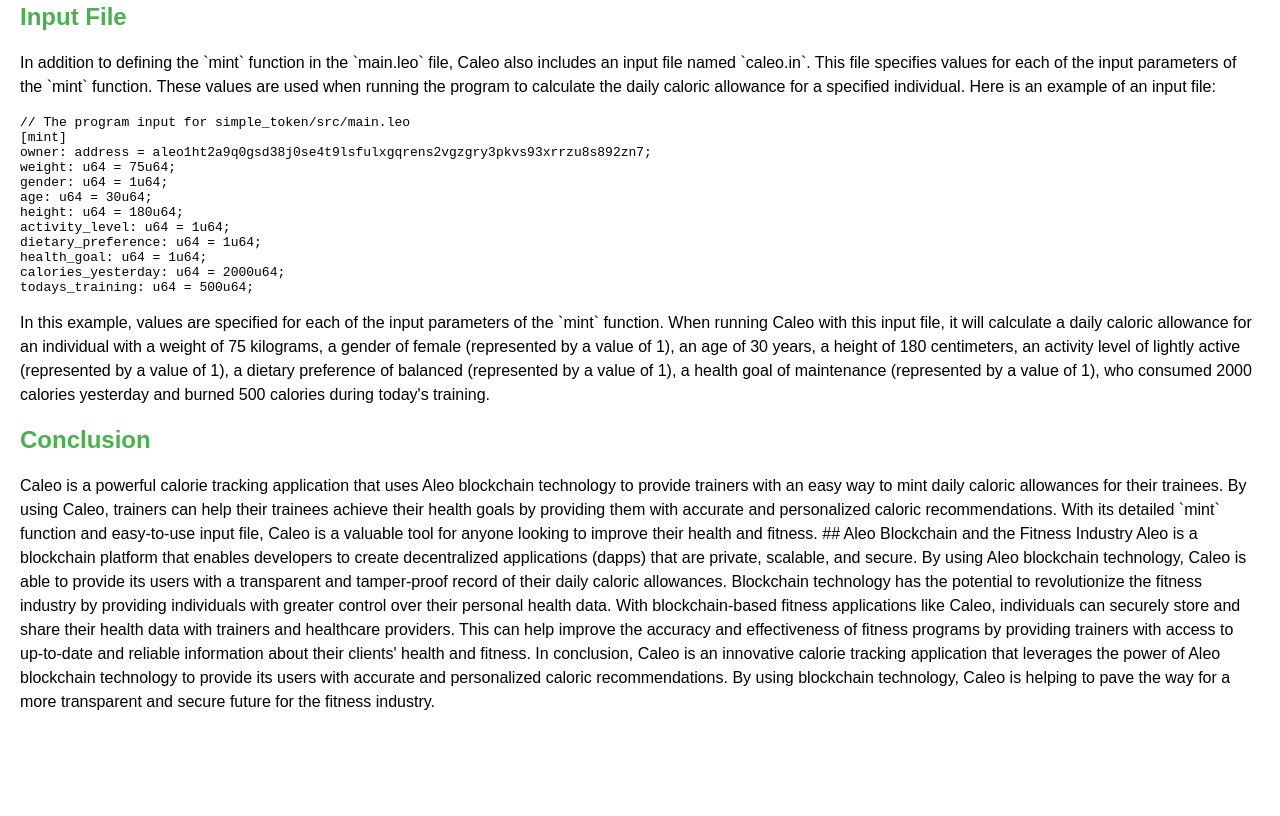
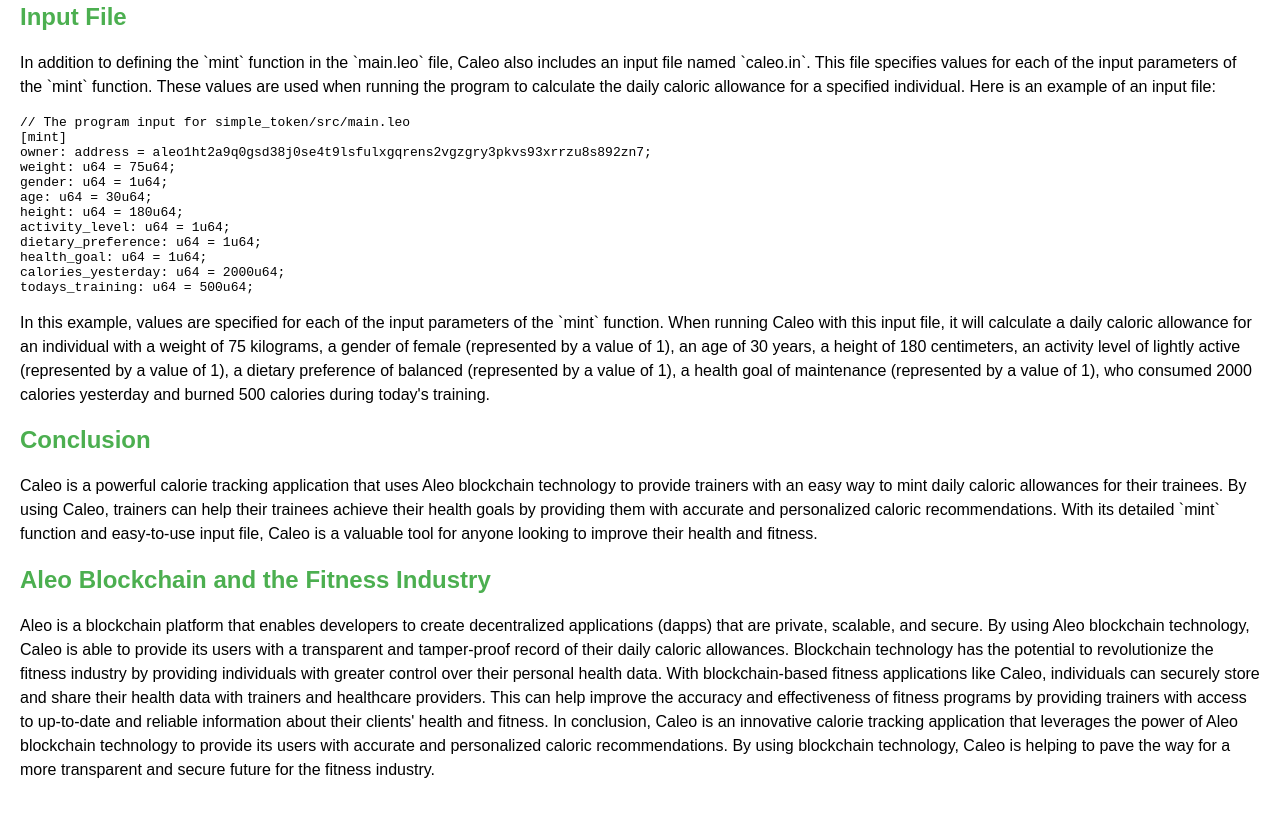
Before and after one commit to CryptoWanny/caleo, a plain HTML site: page docs/index.html in a window 1280 px wide. Shown: the part 1338-2154 px from the top of the page. Before the commit the page ends 2088 px from the top, so only its background shows below. Drawn offline with Linux system fonts and the light colour scheme.

Commit message:
small udpates

```diff
--- a/docs/index.html
+++ b/docs/index.html
@@ -212,24 +212,28 @@
         their trainees achieve their health goals by providing them with
         accurate and personalized caloric recommendations. With its detailed
         `mint` function and easy-to-use input file, Caleo is a valuable tool for
-        anyone looking to improve their health and fitness. ## Aleo Blockchain
-        and the Fitness Industry Aleo is a blockchain platform that enables
-        developers to create decentralized applications (dapps) that are
-        private, scalable, and secure. By using Aleo blockchain technology,
-        Caleo is able to provide its users with a transparent and tamper-proof
-        record of their daily caloric allowances. Blockchain technology has the
-        potential to revolutionize the fitness industry by providing individuals
-        with greater control over their personal health data. With
-        blockchain-based fitness applications like Caleo, individuals can
-        securely store and share their health data with trainers and healthcare
-        providers. This can help improve the accuracy and effectiveness of
-        fitness programs by providing trainers with access to up-to-date and
-        reliable information about their clients' health and fitness. In
-        conclusion, Caleo is an innovative calorie tracking application that
-        leverages the power of Aleo blockchain technology to provide its users
-        with accurate and personalized caloric recommendations. By using
-        blockchain technology, Caleo is helping to pave the way for a more
-        transparent and secure future for the fitness industry.
+        anyone looking to improve their health and fitness.
+      </p>
+      <h2>Aleo Blockchain and the Fitness Industry</h2>
+
+      <p>
+        Aleo is a blockchain platform that enables developers to create
+        decentralized applications (dapps) that are private, scalable, and
+        secure. By using Aleo blockchain technology, Caleo is able to provide
+        its users with a transparent and tamper-proof record of their daily
+        caloric allowances. Blockchain technology has the potential to
+        revolutionize the fitness industry by providing individuals with greater
+        control over their personal health data. With blockchain-based fitness
+        applications like Caleo, individuals can securely store and share their
+        health data with trainers and healthcare providers. This can help
+        improve the accuracy and effectiveness of fitness programs by providing
+        trainers with access to up-to-date and reliable information about their
+        clients' health and fitness. In conclusion, Caleo is an innovative
+        calorie tracking application that leverages the power of Aleo blockchain
+        technology to provide its users with accurate and personalized caloric
+        recommendations. By using blockchain technology, Caleo is helping to
+        pave the way for a more transparent and secure future for the fitness
+        industry.
       </p>
     </div>
   </body>
```
